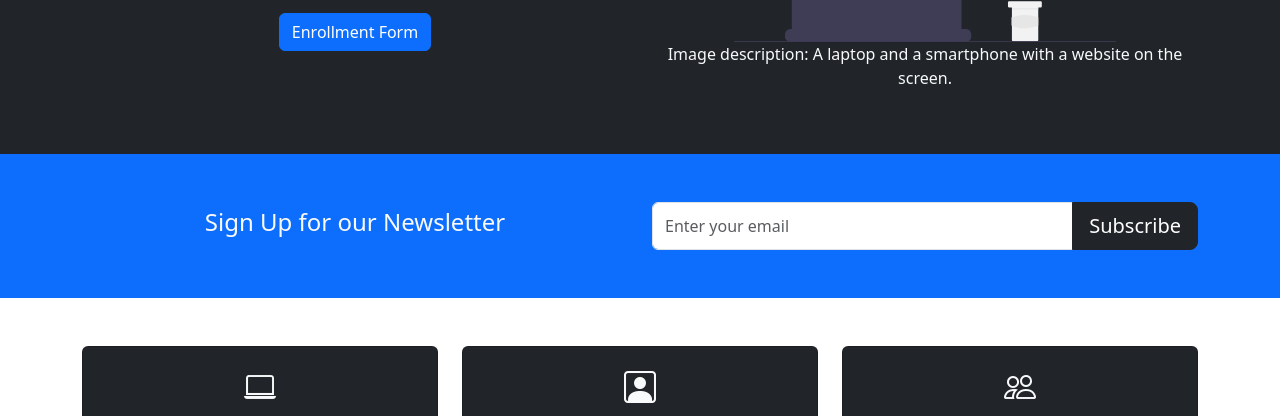
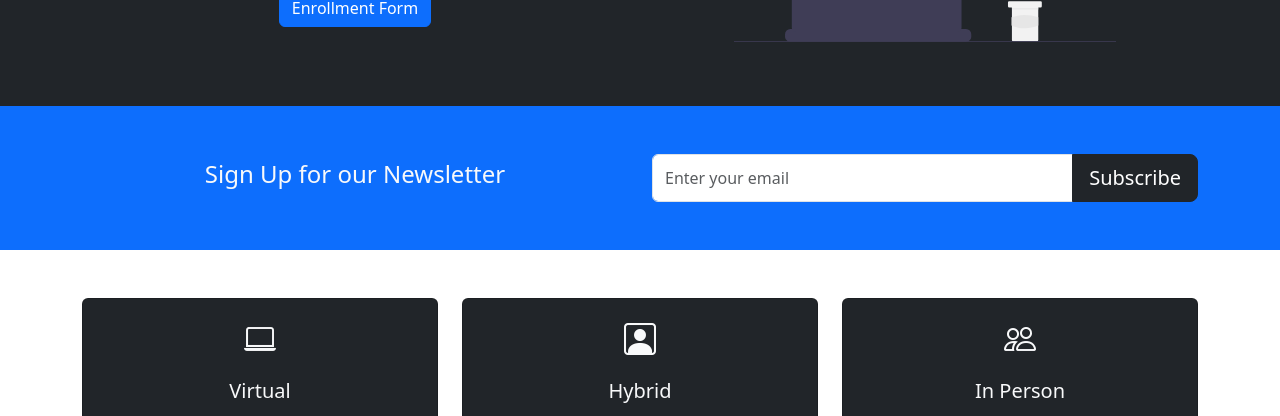
Before and after one commit to Zack-Dx/Grid-Layout-Website-Bootstrap-5, a plain HTML site: page index.html in a window 1280 px wide. Shown: the part 311-727 px from the top of the page. Drawn offline with nearby package versions, Linux system fonts and the light colour scheme.

Commit message:
Bug Fixes.

```diff
--- a/index.html
+++ b/index.html
@@ -61,7 +61,7 @@
           <div class="row">
             <!-- Left Part -->
             <div class="col-lg-6 col-md-6 col-10 order-md-0 order-1 m-auto">
-              <h1>Become a <span class="text-info"> Web </span>Developer</h1>
+              <h1>Become a <span class="text-info">Web </span>Developer</h1>
               <p class="lead">
                 We focus on teaching our students on the fundamentals of latest
                 and newest technologies to prepare them for the first dev role.
@@ -77,10 +77,6 @@
                   width="70%"
                   loading="lazy"
                 />
-                <figcaption>
-                  Image description: A laptop and a smartphone with a website on
-                  the screen.
-                </figcaption>
               </figure>
             </div>
           </div>
```
